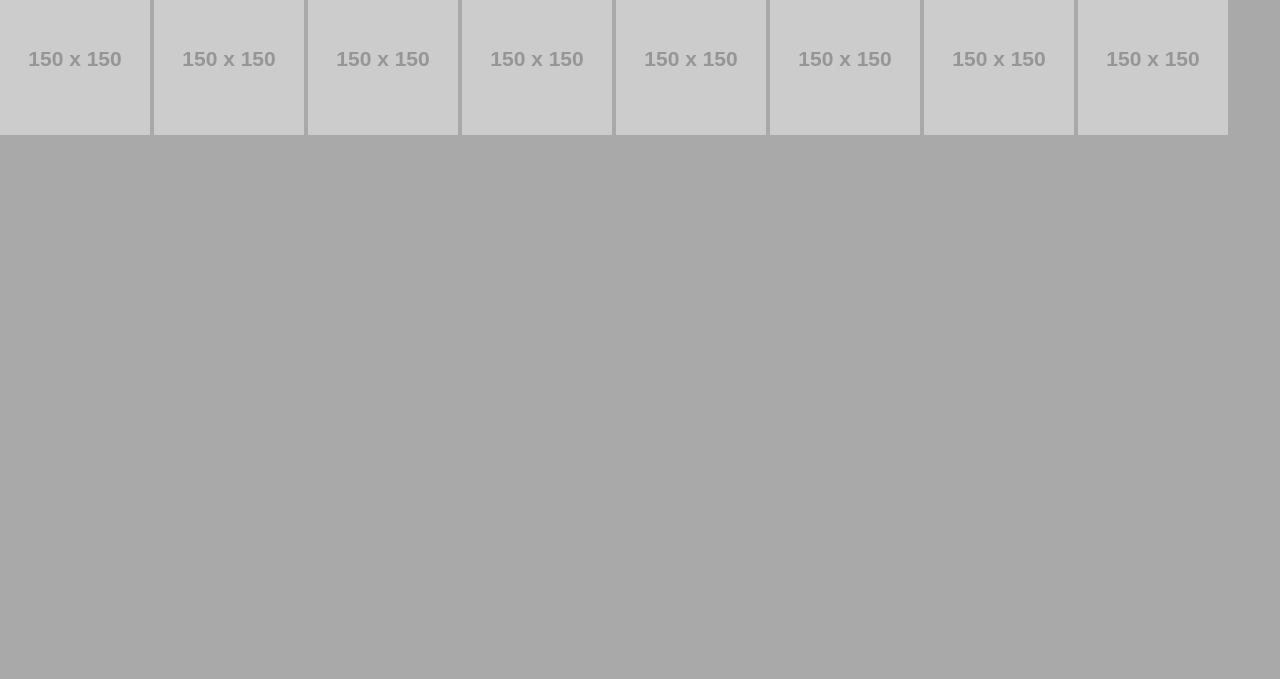
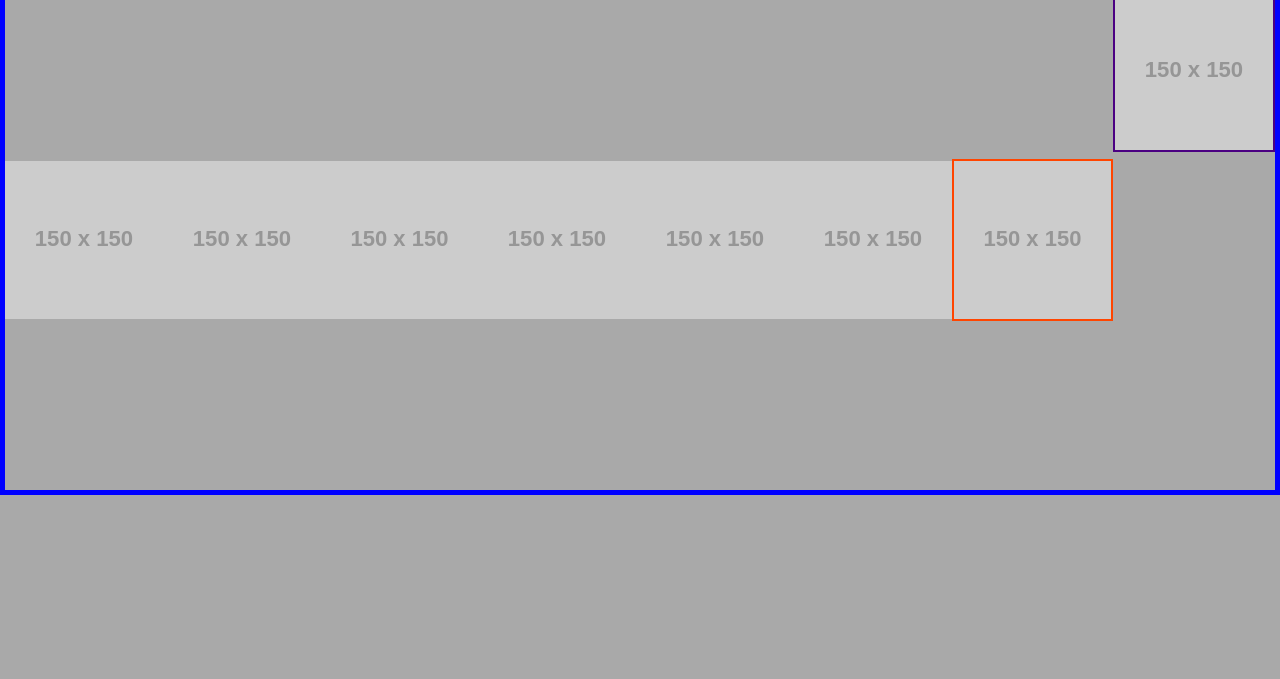
Before and after one commit to Rcordero231/kekambas-137_week1_day2, a plain HTML site: page flex.html in a window 1280 px wide. Shown: the part 121-800 px from the top of the page. Drawn offline with Linux system fonts and the light colour scheme; placeholder pictures from the web are drawn by us.

Commit message:
flexbox properties example

```diff
--- a/CSS/flex.css
+++ b/CSS/flex.css
@@ -1,3 +1,25 @@
-.container {
-    border: 500px solid blue;
+.container-1 {
+    border: 5px solid blue;
+    height: 500px;
+    display: flex;
+    /*flex-direction: column;
+    flex-flow: row wrap;*/
+    /*flex-wrap: wrap;*/
+    justify-content: space-evenly;
+    align-items: center;
 }
+
+.container-1 > img {
+    flex-grow: 41;
+}
+
+#child-1 {
+    border: 2px solid indigo;
+    order: 3;
+    align-self: flex-start;
+}
+
+#child-2 {
+    border: 2px solid orangered;
+    order: 1;
+}
--- a/flex.html
+++ b/flex.html
@@ -21,14 +21,14 @@
     <h1>This Is a FlexBox Example</h1>
 
     <div class="container-1">
-        <img src="https://placehold.co/150?text1" alt="">
-        <img src="https://placehold.co/150?text2" alt="">
-        <img src="https://placehold.co/150?text3" alt="">
-        <img src="https://placehold.co/150?text4" alt="">
-        <img src="https://placehold.co/150?text5" alt="">
-        <img src="https://placehold.co/150?text6" alt="">
-        <img src="https://placehold.co/150?text7" alt="">
-        <img src="https://placehold.co/150?text8" alt="">
+        <img src="https://placehold.co/150?text=1" alt="">
+        <img src="https://placehold.co/150?text=2" alt="">
+        <img src="https://placehold.co/150?text=3" alt="" id="child-1">
+        <img src="https://placehold.co/150?text=4" alt="">
+        <img src="https://placehold.co/150?text=5" alt="">
+        <img src="https://placehold.co/150?text=6" alt="" id="child-2">
+        <img src="https://placehold.co/150?text=7" alt="">
+        <img src="https://placehold.co/150?text=8" alt="">
     </div>
 
 </body>
```
